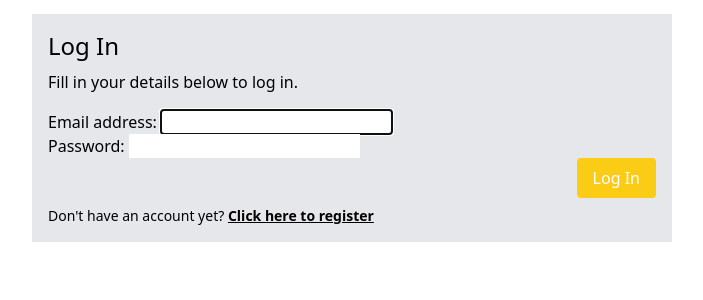
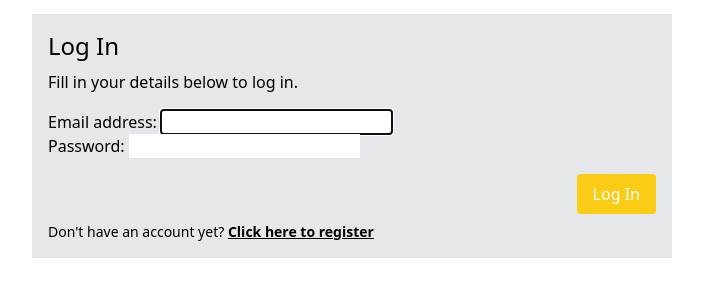
Before and after one commit to slammer1870/femalefightnutritionist, a Django app: page /users/login/ in a window 1280 px wide. Shown: the part 82-382 px from the top of the page, without its empty margins (288-991 px from the left). Run offline with Django 4.2, Linux system fonts and the light colour scheme; some libraries are stand-ins or nearby versions.

Commit message:
add: buttong spacing

```diff
--- a/templates/registration/login.html
+++ b/templates/registration/login.html
@@ -8,7 +8,7 @@
     <h5 class="text-2xl font-medium mb-2">Log In</h5>
     <p class="mb-4">Fill in your details below to log in.</p>
     {% csrf_token %} {{form|crispy}}
-    <div class="flex mb-2">
+    <div class="flex mb-2 mt-4">
       <button
         type="submit"
         class="bg-yellow-400 text-white rounded px-4 py-2 ml-auto"
```
